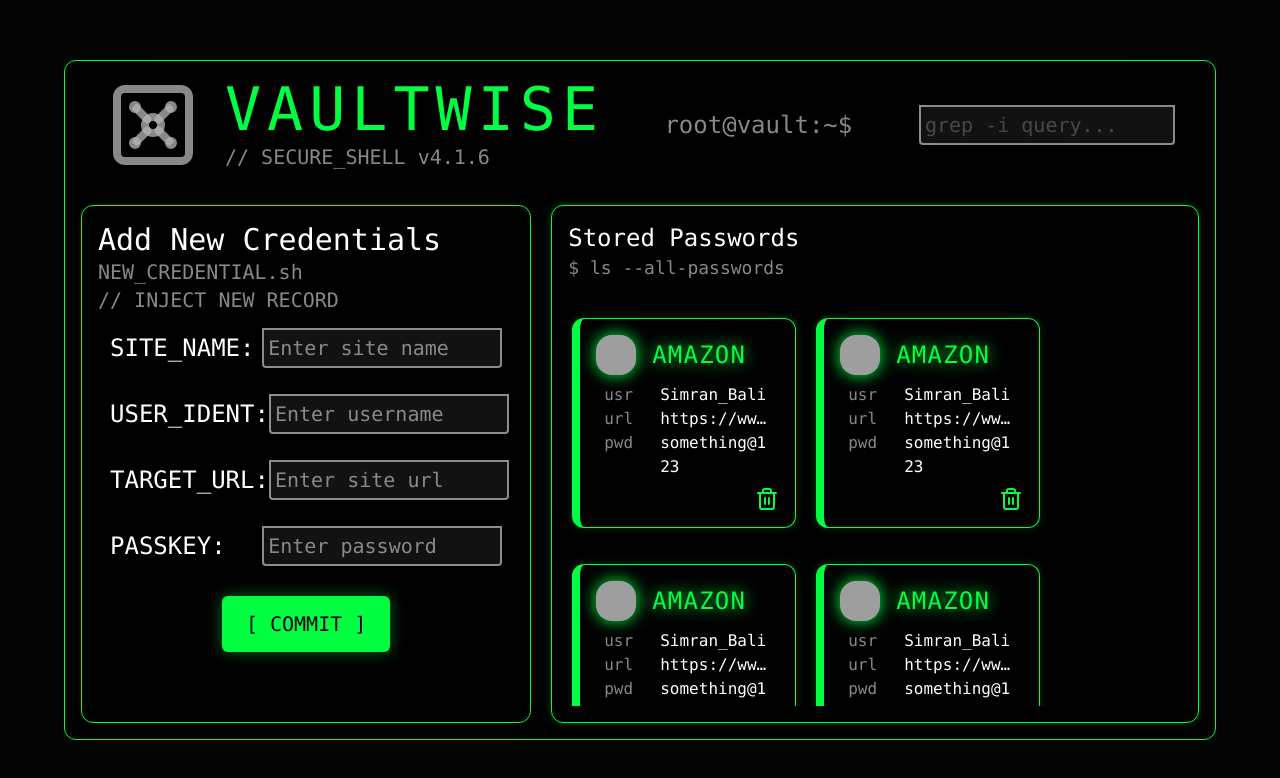
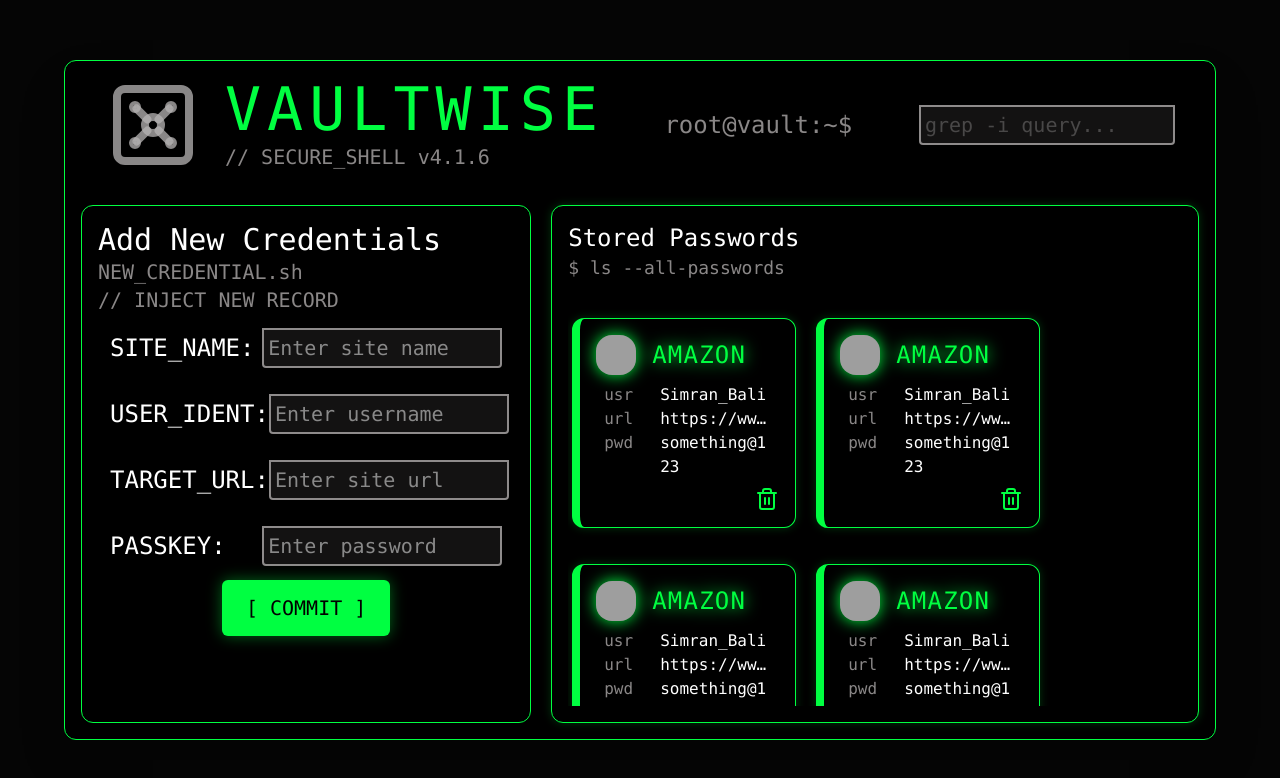
Before and after one commit to simranbali-ace04/VaultWise, a React (Vite) app: page / in a window 1280 px wide. Shown: the top 778 px of the page. Built offline with nearby package versions, Linux system fonts and the light colour scheme; grey boxes are pictures that could not be loaded.

Commit message:
full responsiveness failed

```diff
--- a/src/App.jsx
+++ b/src/App.jsx
@@ -11,8 +11,8 @@ const App = () => {
       <div className="w-full max-w-6xl h-[85vh] max-h-212.5 bg-black border border-[#00FF41] rounded-xl overflow-hidden flex flex-col shadow-2xl">
         <Navbar />
         <div className="flex flex-1 min-h-0 flex-col md:flex-row gap-5 p-4 h-full w-full">
-        <LeftContent />
-        <RightContent />
+        <LeftContent/>
+        <RightContent/>
         </div>
       </div>
     </div>
--- a/src/components/newCredentials.jsx
+++ b/src/components/newCredentials.jsx
@@ -27,7 +27,7 @@ const NewCredentials = () => {
         </div>
 
         <div className='flex items-center justify-center'>
-            <button className='text-black font-light mt-4 text-sm md:text-xl bg-[#00FF41] shadow-[0_0_15px_rgba(0,255,65,0.4)] hover:bg-[#00cc33] px-6 py-3.5 rounded-md'>
+            <button className='text-black font-light mt- text-sm md:text-xl bg-[#00FF41] shadow-[0_0_15px_rgba(0,255,65,0.4)] hover:bg-[#00cc33] px-6 py-3.5 rounded-md'>
                 <span>[ COMMIT ]</span>
                 </button>
         </div>
```
